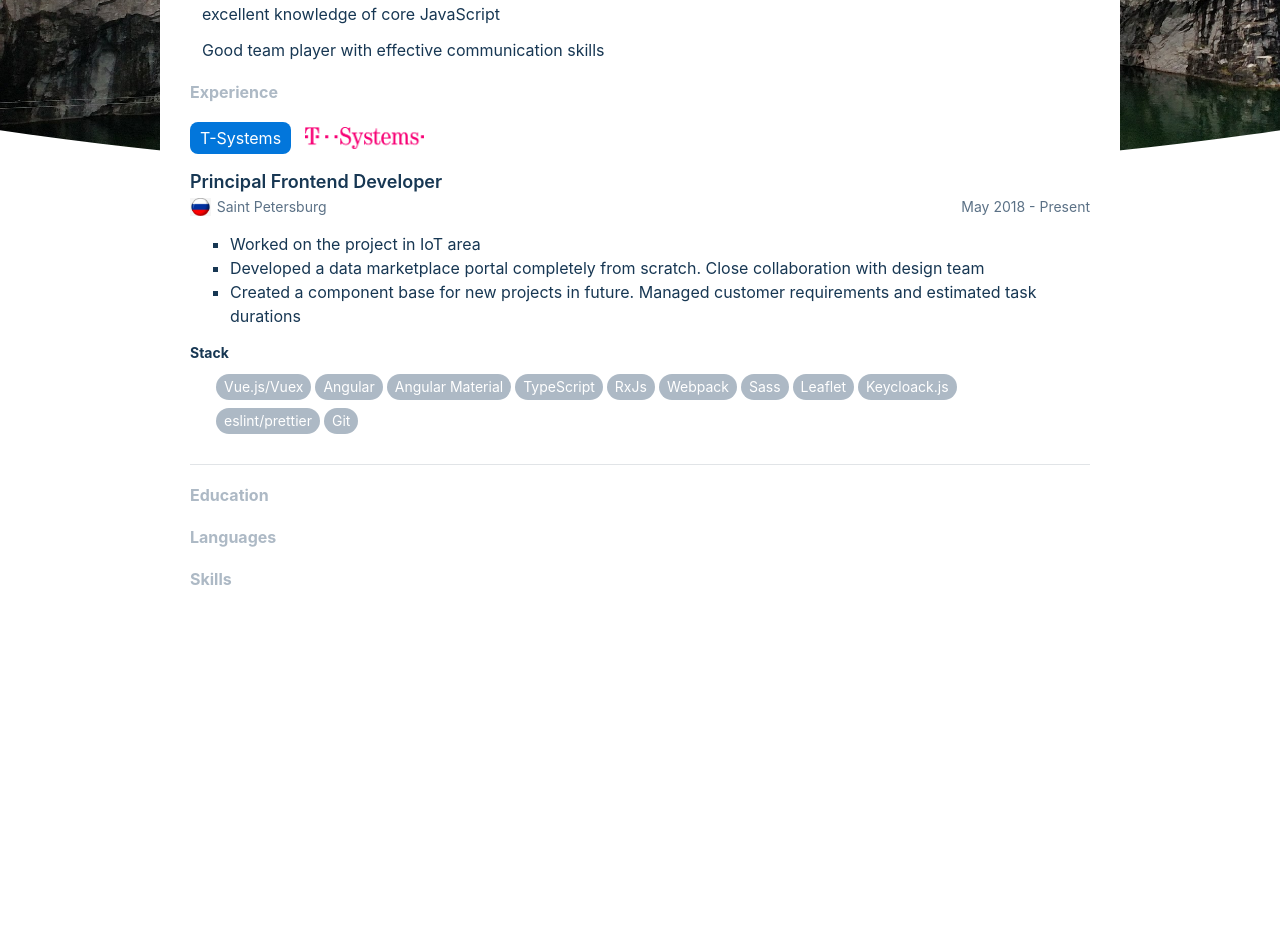
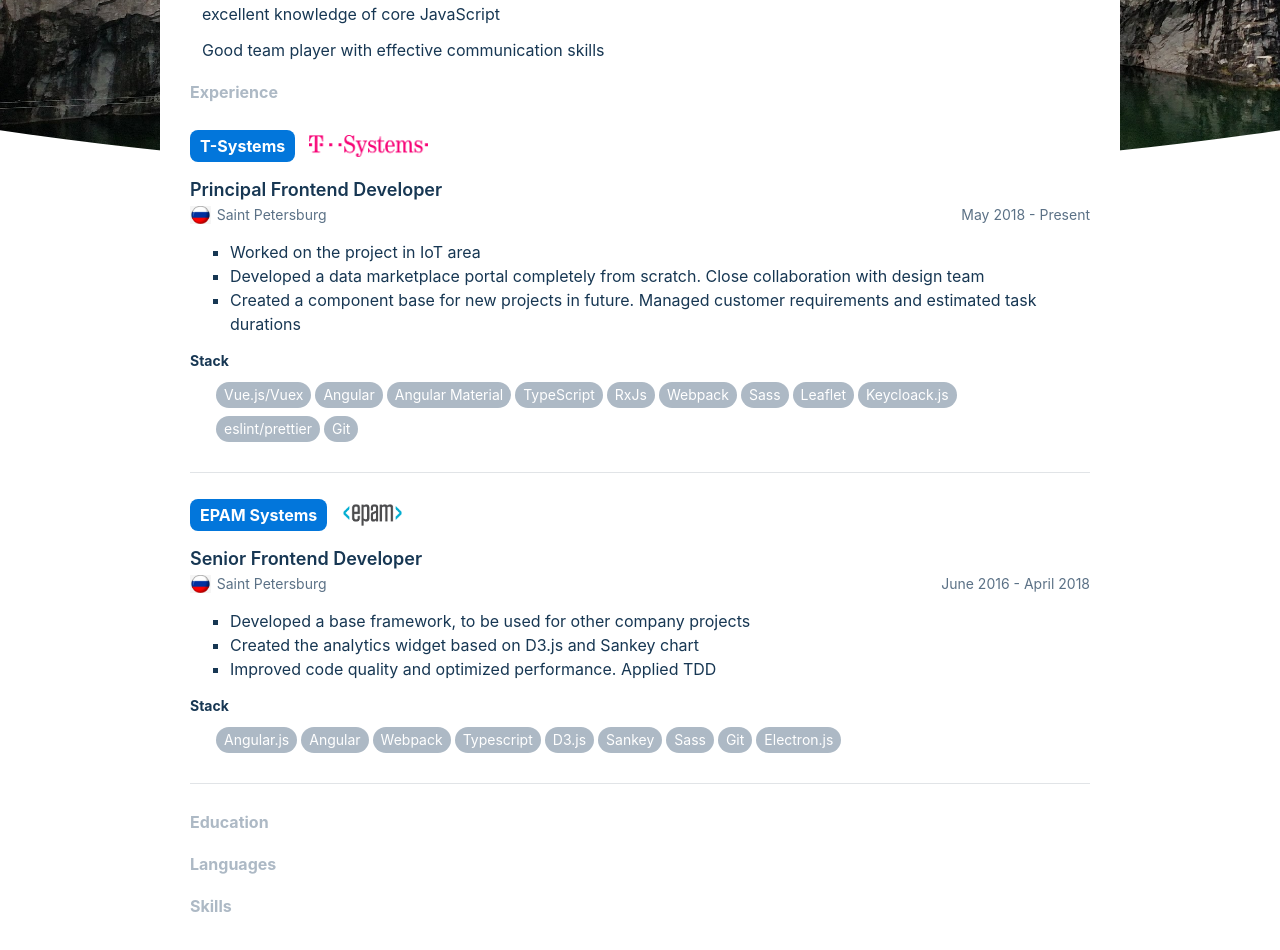
Before and after one commit to KleJ/klej.github.io, a Vue app: page / in a window 1280 px wide. Shown: the part 360-1310 px from the top of the page. Before the commit the page ends 1021 px from the top, so only its background shows below. Built offline with nearby package versions, Linux system fonts and the light colour scheme.

Commit message:
add epam

```diff
--- a/src/components/Company.vue
+++ b/src/components/Company.vue
@@ -1,16 +1,18 @@
 <template>
   <div class="company">
     <span class="company__name">
-      {{ name }}
+      {{ company.name }}
     </span>
-    <div class="company__logo" :class="type"></div>
+    <a :href="company.link">
+      <div class="company__logo" :class="company.type"/>
+    </a>
   </div>
 </template>
 
 <script>
 export default {
   name: 'Company',
-  props: ['name', 'type']
+  props: ['company']
 };
 </script>
 
@@ -30,7 +32,7 @@
   background: $blue-2;
   line-height: 22px;
   color: $white;
-  font-size: $font-weight-bold;
+  font-weight: $font-weight-bold;
 }
 
 .company__logo {
@@ -42,9 +44,9 @@
     content: url('../assets/companies/tsys.png');
   }
 
-  //&.bookingcom {
-  //  content: url('../assets/BOOKINGCOM.svg');
-  //}
+  &.epam {
+    content: url('../assets/companies/epam.png');
+  }
   //
   //&.holidu {
   //  content: url('../assets/HOLIDU.svg');
--- a/src/components/Experience.vue
+++ b/src/components/Experience.vue
@@ -1,6 +1,6 @@
 <template>
   <div class="experience">
-    <Company :name="data.company" :type="data.type"/>
+    <Company :company="data.company"/>
     <h3>{{ data.title }}</h3>
     <div class="subtitle">
       <div class="location">
@@ -41,6 +41,7 @@
 @import "../styles/variables";
 
 .experience {
+  margin: 26px 0;
   padding-bottom: 26px;
   border-bottom: 1px solid $gray-225;
 }
--- a/src/components/Main.vue
+++ b/src/components/Main.vue
@@ -12,7 +12,7 @@
       <Profile/>
       <h2>Experience</h2>
       <Experience
-        v-for="(work, index) in workLog" :data="work" :key="index"/>
+          v-for="(work, index) in workLog" :data="work" :key="index"/>
       <h2>Education</h2>
       <h2>Languages</h2>
       <h2>Skills</h2>
@@ -34,8 +34,11 @@
       workLog: [
         {
           title: 'Principal Frontend Developer',
-          company: 'T-Systems',
-          type: 'tsys',
+          company: {
+            name: 'T-Systems',
+            link: 'https://www.t-systems.com/',
+            type: 'tsys'
+          },
           location: 'Saint Petersburg',
           startDate: 'May 2018',
           endDate: 'Present',
@@ -46,14 +49,66 @@
           ],
           stack: ['Vue.js/Vuex', 'Angular', 'Angular Material', 'TypeScript', 'RxJs', 'Webpack', 'Sass', 'Leaflet', 'Keycloack.js', 'eslint/prettier', 'Git']
         },
-        /*{
+        {
+          title: 'Senior Frontend Developer',
+          company: {
+            name: 'EPAM Systems',
+            link: 'https://www.epam.com/',
+            type: 'epam',
+          },
+          location: 'Saint Petersburg',
+          startDate: 'June 2016',
+          endDate: 'April 2018',
+          desc: [
+            'Developed a base framework, to be used for other company projects',
+            'Created the analytics widget based on D3.js and Sankey chart',
+            'Improved code quality and optimized performance. Applied TDD'
+          ],
+          stack: [
+            'Angular.js','Angular','Webpack','Typescript','D3.js','Sankey','Sass','Git','Electron.js'
+          ]
+        }/*,
+        {
           title: '',
           company: '',
+          type: 'tsys',
           location: '',
           starDate: '',
           endDate: '',
-          desc: '',
-          stack: []
+          desc: [
+            ''
+          ],
+          stack: [
+            ''
+          ]
+        },
+        {
+          title: '',
+          company: '',
+          type: 'tsys',
+          location: '',
+          starDate: '',
+          endDate: '',
+          desc: [
+            ''
+          ],
+          stack: [
+            ''
+          ]
+        },
+        {
+          title: '',
+          company: '',
+          type: 'tsys',
+          location: '',
+          starDate: '',
+          endDate: '',
+          desc: [
+            ''
+          ],
+          stack: [
+            ''
+          ]
         }*/
       ]
     };
```
Also changed, not shown: src/assets/companies/epam.png (added).
